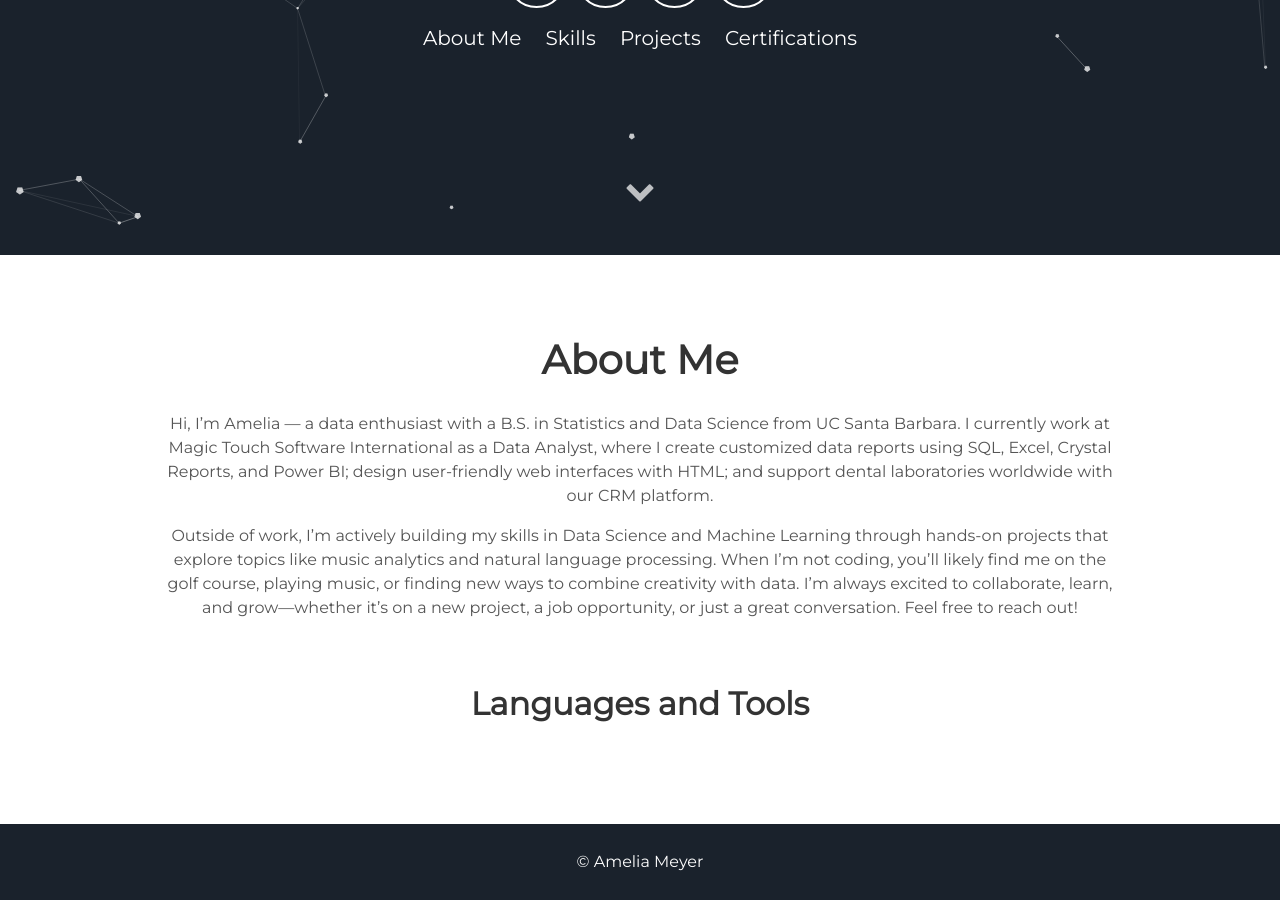
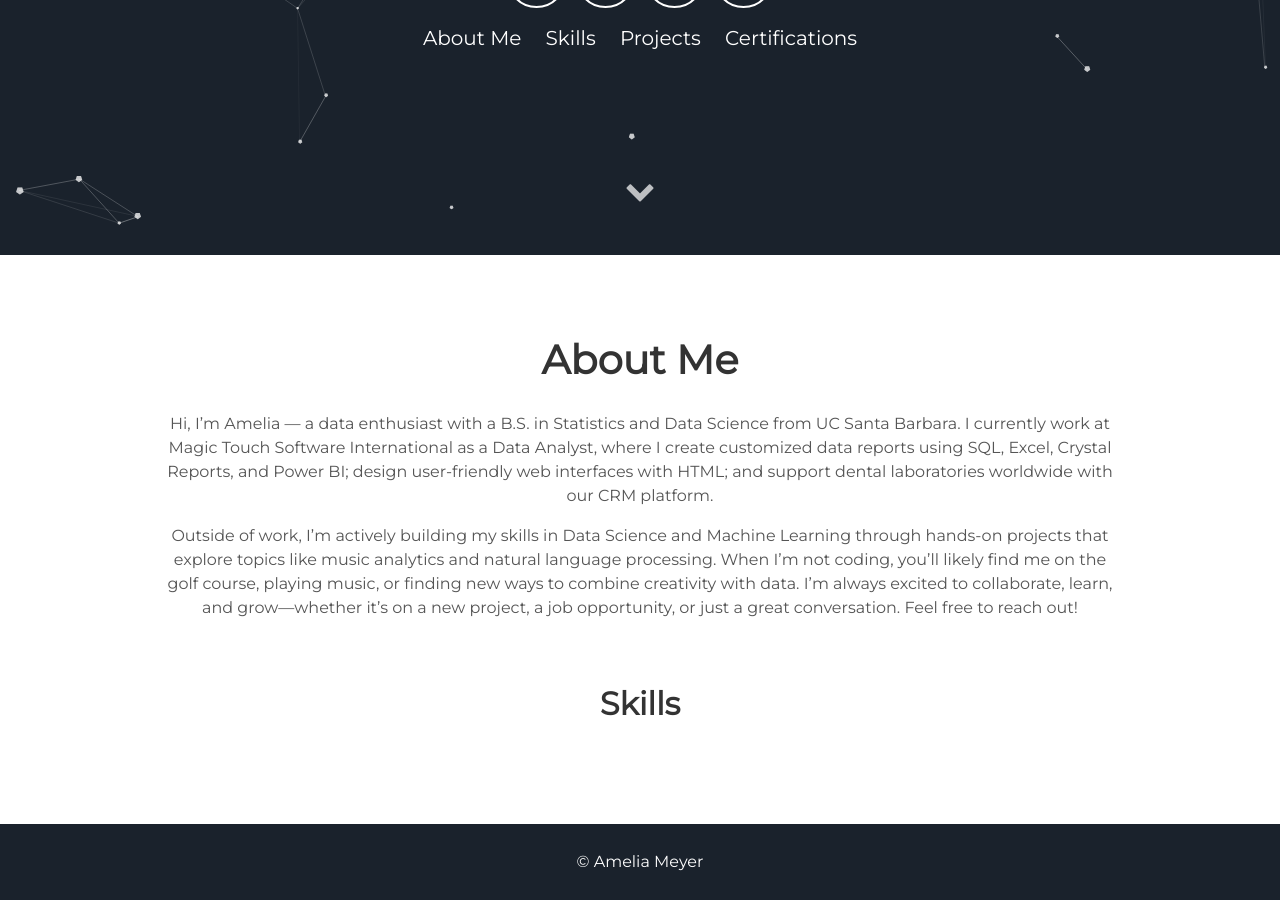
Before and after one commit to ameliameyer/home_, a Jekyll site: the page built from index.html, in a window 1280 px wide and 900 px high, scrolled down 645 px. Built offline with Jekyll 4.4.1, drawn with Linux system fonts in a browser that asks for light colours.

Commit message:
Update skills.html

```diff
--- a/_includes/skills.html
+++ b/_includes/skills.html
@@ -1,6 +1,6 @@
 <div class="user-details">
-  <h2>Languages and Tools</h2>
-  <ul class="skills-list">
+  <h2>Skills</h2>
+  <ul class="skills">
     <p>
       <!-- PYTHON -- >
       <img src="{{ '/assets/img/icons/python.svg' | prepend: site.baseurl }}" alt="Python" width="32" height="32">
```
